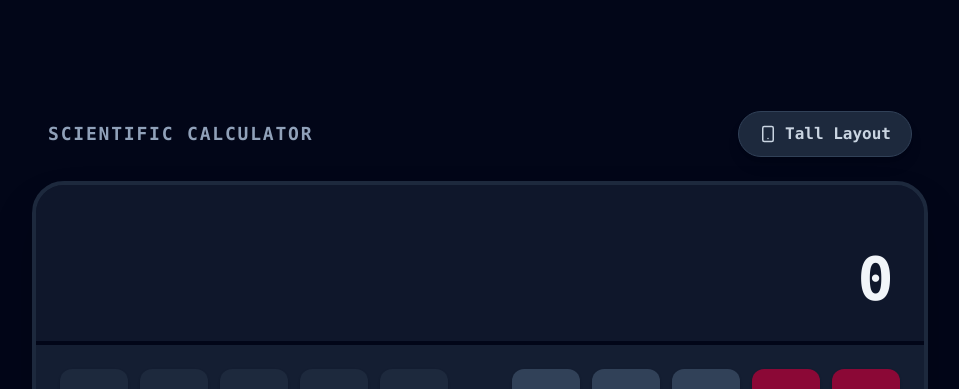
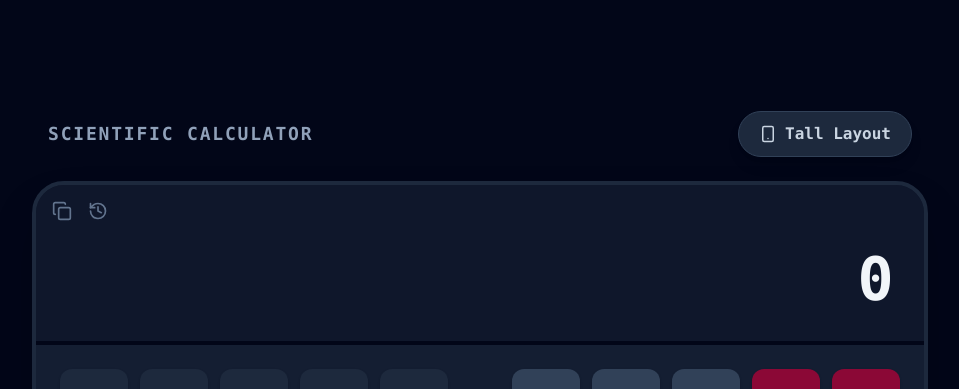
Before and after one commit to universepattern/scientific-calculator, a React (Vite) app: page / in a window 1280 px wide. Shown: the top 389 px of the page, without its empty margins (160-1119 px from the left). Built offline with nearby package versions, Linux system fonts and the light colour scheme.

Commit message:
feat: Add history and copy to clipboard features

```diff
--- a/src/components/ScientificCalculator.tsx
+++ b/src/components/ScientificCalculator.tsx
@@ -1,6 +1,6 @@
 import React, { useReducer, useCallback, useEffect, useState } from 'react';
 import { create, all } from 'mathjs';
-import { Smartphone, Monitor } from 'lucide-react';
+import { Smartphone, Monitor, Copy, Check, History } from 'lucide-react';
 import { clsx, type ClassValue } from 'clsx';
 import { twMerge } from 'tailwind-merge';
 
@@ -10,37 +10,50 @@ function cn(...inputs: ClassValue[]) {
   return twMerge(clsx(inputs));
 }
 
+type HistoryItem = {
+  expression: string;
+  result: string;
+};
+
 type CalcState = {
   display: string;
   expression: string;
   lastResult: string | null;
+  history: HistoryItem[];
   hasError: boolean;
 };
 
 type CalcAction =
   | { type: 'APPEND'; payload: string }
+  | { type: 'SET_EXPRESSION'; payload: string }
   | { type: 'CLEAR' }
   | { type: 'DELETE' }
-  | { type: 'EVALUATE' };
+  | { type: 'EVALUATE' }
+  | { type: 'CLEAR_HISTORY' };
 
 const initialState: CalcState = {
   display: '0',
   expression: '',
   lastResult: null,
+  history: [],
   hasError: false,
 };
 
 function calculatorReducer(state: CalcState, action: CalcAction): CalcState {
   switch (action.type) {
     case 'APPEND': {
-      if (state.hasError) return { ...initialState, expression: action.payload, display: action.payload };
+      if (state.hasError) return { ...initialState, history: state.history, expression: action.payload, display: action.payload };
       const newExpression = state.expression === '0' ? action.payload : state.expression + action.payload;
       return { ...state, expression: newExpression, display: newExpression };
     }
+    case 'SET_EXPRESSION':
+      return { ...state, expression: action.payload, display: action.payload, hasError: false };
     case 'CLEAR':
-      return initialState;
+      return { ...initialState, history: state.history };
+    case 'CLEAR_HISTORY':
+      return { ...state, history: [] };
     case 'DELETE': {
-      if (state.hasError) return initialState;
+      if (state.hasError) return { ...initialState, history: state.history };
       const sliced = state.expression.slice(0, -1);
       return { ...state, expression: sliced || '', display: sliced || '0' };
     }
@@ -49,11 +62,21 @@ function calculatorReducer(state: CalcState, action: CalcAction): CalcState {
         if (!state.expression) return state;
         const result = math.evaluate(state.expression);
         const formattedResult = math.format(result, { precision: 10 }).toString();
+
+        // Avoid duplicate history entries
+        const isDuplicate = state.history.length > 0 &&
+            state.history[state.history.length - 1].expression === state.expression;
+
+        const newHistory = isDuplicate ? state.history : [...state.history, { expression: state.expression, result: formattedResult }];
+        // Keep last 50 history entries
+        if (newHistory.length > 50) newHistory.shift();
+
         return {
           ...state,
           lastResult: state.expression,
           display: formattedResult,
           expression: formattedResult,
+          history: newHistory,
           hasError: false,
         };
       } catch (err) {
@@ -128,13 +151,22 @@ const NUMPAD_BUTTONS: ButtonDef[] = [
 export const ScientificCalculator: React.FC = () => {
   const [state, dispatch] = useReducer(calculatorReducer, initialState);
   const [isPortrait, setIsPortrait] = useState(false);
+  const [showHistory, setShowHistory] = useState(false);
+  const [copied, setCopied] = useState(false);
 
   const handlePress = useCallback((btn: ButtonDef) => {
+    if (showHistory) setShowHistory(false);
     if (btn.value === 'clear') dispatch({ type: 'CLEAR' });
     else if (btn.value === 'del') dispatch({ type: 'DELETE' });
     else if (btn.value === 'eval') dispatch({ type: 'EVALUATE' });
     else dispatch({ type: 'APPEND', payload: btn.value });
-  }, []);
+  }, [showHistory]);
+
+  const handleCopy = () => {
+    navigator.clipboard.writeText(state.display);
+    setCopied(true);
+    setTimeout(() => setCopied(false), 2000);
+  };
 
   useEffect(() => {
     const handleKeyDown = (e: KeyboardEvent) => {
@@ -184,9 +216,30 @@ export const ScientificCalculator: React.FC = () => {
         "bg-slate-900 rounded-[2rem] shadow-2xl border-4 border-slate-800 overflow-hidden flex transition-all duration-500",
         isPortrait ? "flex-col max-w-md w-full" : "flex-col max-w-4xl w-full"
       )}>
-        <div className="p-6 sm:p-8 flex flex-col items-end justify-end space-y-2 bg-slate-900/80 border-b-4 border-slate-950 min-h-[160px]">
-          <div className="text-slate-400 text-sm sm:text-base h-6 w-full truncate text-right font-medium">
-            {state.lastResult ? `${state.lastResult} =` : ''}
+        <div className="relative p-6 sm:p-8 flex flex-col items-end justify-end space-y-2 bg-slate-900/80 border-b-4 border-slate-950 min-h-[160px]">
+
+          <div className="absolute top-4 left-4 flex gap-4">
+            <button
+              onClick={handleCopy}
+              className="text-slate-500 hover:text-slate-300 transition-colors flex items-center gap-2 text-sm font-semibold group"
+              title="Copy to Clipboard"
+            >
+              {copied ? <Check size={20} className="text-emerald-400" /> : <Copy size={20} className="group-hover:scale-110 transition-transform" />}
+            </button>
+            <button
+              onClick={() => setShowHistory(!showHistory)}
+              className={cn(
+                "hover:text-slate-300 transition-colors flex items-center gap-2 text-sm font-semibold group",
+                showHistory ? "text-emerald-400" : "text-slate-500"
+              )}
+              title="Calculation History"
+            >
+              <History size={20} className="group-hover:scale-110 transition-transform" />
+            </button>
+          </div>
+
+          <div className="text-slate-400 text-sm sm:text-base h-6 w-full truncate text-right font-medium pr-1">
+            {state.lastResult && !showHistory ? `${state.lastResult} =` : ''}
           </div>
           <div className={cn(
             "text-4xl sm:text-6xl font-bold transition-all truncate w-full text-right tracking-tight",
@@ -197,21 +250,56 @@ export const ScientificCalculator: React.FC = () => {
         </div>
 
         <div className={cn(
-          "flex p-4 sm:p-6 gap-4 sm:gap-6 bg-slate-800/40",
-          isPortrait ? "flex-col" : "flex-row"
+          "bg-slate-800/40 relative",
+          showHistory ? "flex flex-col p-4 sm:p-6" : cn("flex p-4 sm:p-6 gap-4 sm:gap-6", isPortrait ? "flex-col" : "flex-row")
         )}>
+          {showHistory ? (
+            <div className="w-full h-[350px] sm:h-[450px] overflow-y-auto flex flex-col gap-3 pr-2">
+              <div className="flex justify-between items-center mb-2 px-2 sticky top-0 bg-slate-800/40 backdrop-blur-md py-2 z-10 rounded-lg">
+                <h2 className="text-slate-400 font-bold tracking-widest text-sm">HISTORY</h2>
+                {state.history.length > 0 && (
+                  <button
+                    onClick={() => dispatch({ type: 'CLEAR_HISTORY' })}
+                    className="text-rose-400 hover:text-rose-300 text-xs font-semibold tracking-wider bg-rose-950/30 px-4 py-1.5 rounded-full hover:bg-rose-900/50 transition-colors"
+                  >
+                    CLEAR
+                  </button>
+                )}
+              </div>
+              {state.history.length === 0 ? (
+                <div className="flex-1 flex items-center justify-center text-slate-500 font-medium pb-10">
+                  No history recorded yet.
+                </div>
+              ) : (
+                [...state.history].reverse().map((item, i) => (
+                  <div
+                    key={i}
+                    className="flex flex-col text-right cursor-pointer bg-slate-800/60 hover:bg-slate-700 p-4 rounded-xl transition-colors border border-slate-700/50 group"
+                    onClick={() => {
+                      dispatch({ type: 'SET_EXPRESSION', payload: item.result });
+                      setShowHistory(false);
+                    }}
+                  >
+                    <div className="text-slate-400 text-sm mb-1 group-hover:text-slate-300 transition-colors">{item.expression} =</div>
+                    <div className="text-slate-200 font-bold text-2xl group-hover:text-emerald-400 transition-colors">{item.result}</div>
+                  </div>
+                ))
+              )}
+            </div>
+          ) : (
+            <>
               <div className="grid grid-cols-5 gap-2 sm:gap-3 flex-1">
                 {SCIENTIFIC_BUTTONS.map(renderButton)}
               </div>
-
               <div className={cn(
                 "bg-slate-900/50 rounded-full",
                 isPortrait ? "h-2 w-full my-1" : "w-2 h-full mx-1"
               )} />
-
               <div className="grid grid-cols-5 gap-2 sm:gap-3 flex-1">
                 {NUMPAD_BUTTONS.map(renderButton)}
               </div>
+            </>
+          )}
         </div>
       </div>
     </div>
```
Lines whose indentation alone changed are shown as unchanged.
